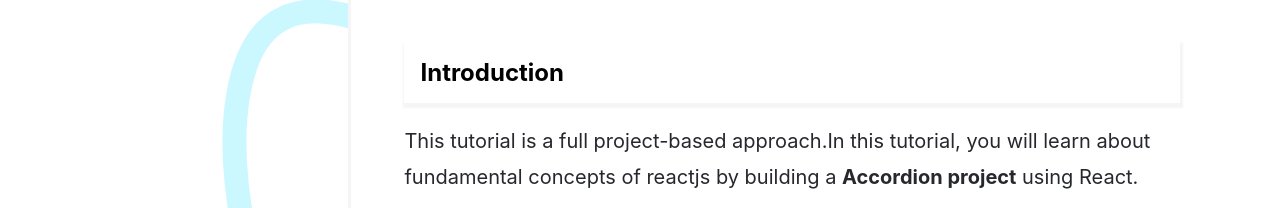
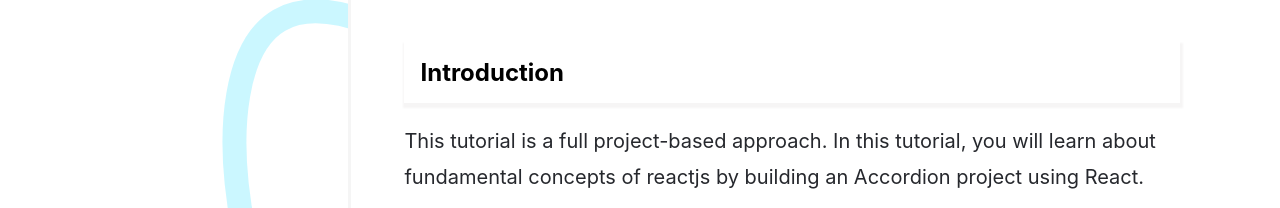
Before and after one commit to TrendingTechnology/reactgo.com-1, a Gatsby site: page /react/tutorial/ in a window 1280 px wide. Shown: the part 74-282 px from the top of the page. Built offline with nearby package versions, Linux system fonts and the light colour scheme; Gatsby itself is replaced by a stand-in of ours.

Commit message:
modified description

```diff
--- a/content/react/tutorial/index.md
+++ b/content/react/tutorial/index.md
@@ -8,7 +8,7 @@
 tags: ['react']
 ---
 
-This tutorial is a full project-based approach.In this tutorial, you will learn about fundamental concepts of reactjs by building a **Accordion project** using  React.
+This tutorial is a full project-based approach. In this tutorial, you will learn about fundamental concepts of reactjs by building an Accordion project using React.
 
 The final app we are building.
 
```
